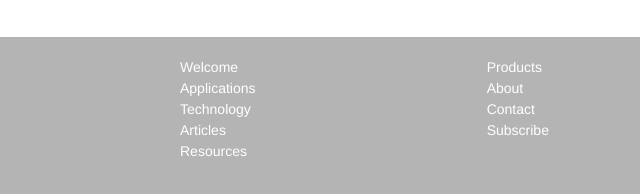
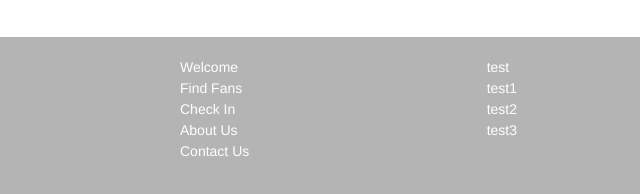
Before and after one commit to JustinBeuck/Parallax, a plain HTML site: page index.html in a window 1280 px wide. Shown: the part 4512-4706 px from the top of the page, 0-640 px from the left. Drawn offline with Linux system fonts and the light colour scheme.

Commit message:
changed navigation titles on bottom of page

```diff
--- a/index.html
+++ b/index.html
@@ -86,20 +86,20 @@
           <nav>
             <ul>
               <li><a href="#">Welcome</a></li>
-              <li><a href="#">Applications</a></li>
-              <li><a href="#">Technology</a></li>
-              <li><a href="#">Articles</a></li>
-              <li><a href="#">Resources</a></li>
+              <li><a href="#">Find Fans</a></li>
+              <li><a href="#">Check In</a></li>
+              <li><a href="#">About Us</a></li>
+              <li><a href="#">Contact Us</a></li>
             </ul>
           </nav>
         </aside>
         <aside>
           <nav>
             <ul>
-              <li><a href="#">Products</a></li>
-              <li><a href="#">About</a></li>
-              <li><a href="#">Contact</a></li>
-              <li><a href="#">Subscribe</a></li>
+              <li><a href="#">test</a></li>
+              <li><a href="#">test1</a></li>
+              <li><a href="#">test2</a></li>
+              <li><a href="#">test3</a></li>
             </ul>
           </nav>
         </aside>
```
